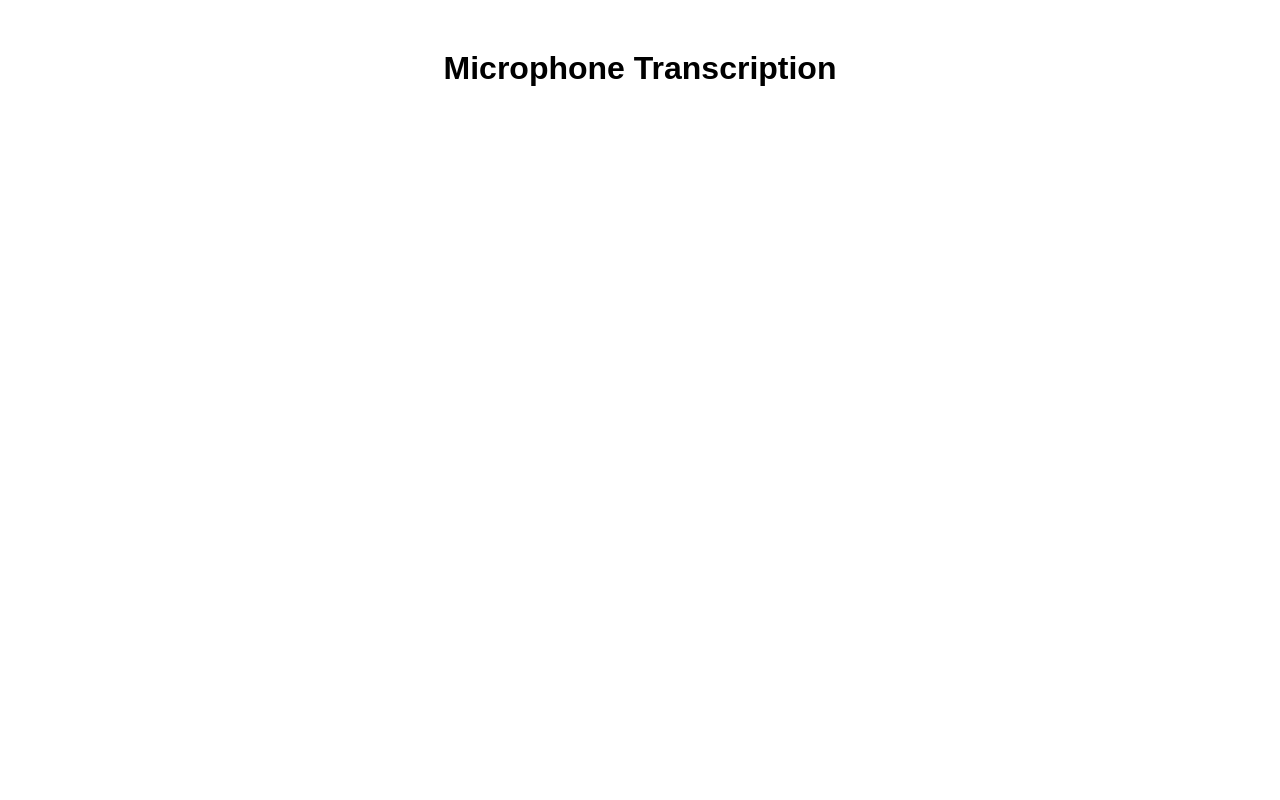
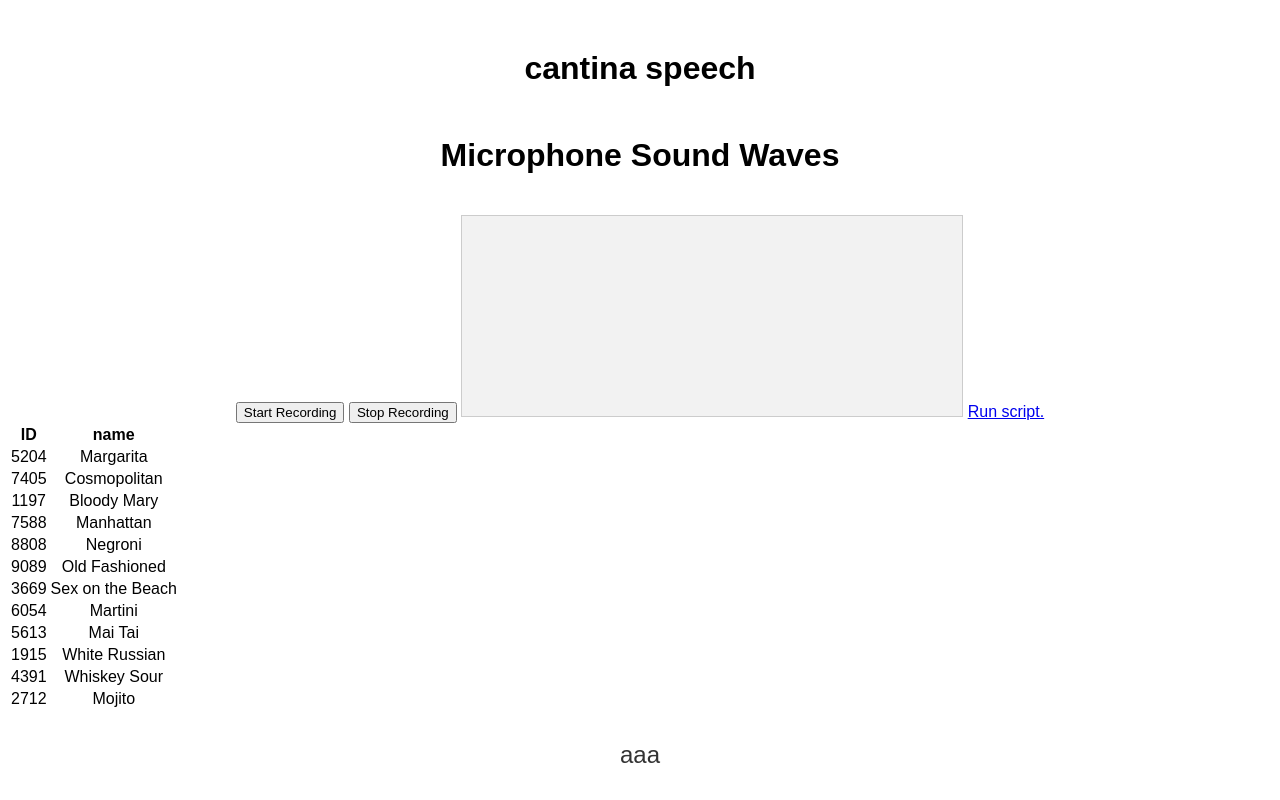
Before and after one commit to dcqe/cantina-speech, a plain HTML site: page index.html in a window 1280 px wide. Drawn offline with Linux system fonts and the light colour scheme.

Commit message:
integration

```diff
--- a/index.html
+++ b/index.html
@@ -5,8 +5,86 @@
     <link rel="stylesheet" type="text/css" href="styles.css">
 </head>
 <body>
-    <h1>Microphone Transcription</h1>
-    <div id="transcription"></div>
+    <h1>cantina speech</h1>
+    <div>
+        <span id="audiowave">
+            <h1>Microphone Sound Waves</h1>
+    <button onclick="startRecording()">Start Recording</button>
+    <button onclick="stopRecording()">Stop Recording</button>
+    <canvas id="canvas" width="500" height="200"></canvas>
+
+    <script>
+        let audioContext;
+        let mediaStreamSource;
+        let analyser;
+        let canvas, canvasCtx;
+        let animationId;
+
+        function startRecording() {
+            navigator.mediaDevices.getUserMedia({ audio: true })
+                .then(function(stream) {
+                    audioContext = new AudioContext();
+                    mediaStreamSource = audioContext.createMediaStreamSource(stream);
+                    analyser = audioContext.createAnalyser();
+
+                    mediaStreamSource.connect(analyser);
+                    analyser.connect(audioContext.destination);
+
+                    canvas = document.getElementById('canvas');
+                    canvasCtx = canvas.getContext('2d');
+
+                    animationId = requestAnimationFrame(draw);
+                })
+                .catch(function(err) {
+                    console.error('Error accessing microphone:', err);
+                });
+        }
+
+        function stopRecording() {
+            cancelAnimationFrame(animationId);
+            mediaStreamSource.disconnect();
+            analyser.disconnect();
+            audioContext.close();
+        }
+
+        function draw() {
+            const bufferLength = analyser.fftSize;
+            const dataArray = new Uint8Array(bufferLength);
+            analyser.getByteTimeDomainData(dataArray);
+
+            canvasCtx.clearRect(0, 0, canvas.width, canvas.height);
+            canvasCtx.lineWidth = 2;
+            canvasCtx.strokeStyle = 'rgb(0, 0, 0)';
+            canvasCtx.beginPath();
+
+            const sliceWidth = canvas.width * 1.0 / bufferLength;
+            let x = 0;
+
+            for(let i = 0; i < bufferLength; i++) {
+                const v = dataArray[i] / 128.0;
+                const y = v * canvas.height / 2;
+
+                if(i === 0) {
+                    canvasCtx.moveTo(x, y);
+                } else {
+                    canvasCtx.lineTo(x, y);
+                }
+
+                x += sliceWidth;
+            }
+
+            canvasCtx.lineTo(canvas.width, canvas.height / 2);
+            canvasCtx.stroke();
+
+            animationId = requestAnimationFrame(draw);
+        }
+    </script>
+
+    <a href="runscript.php">Run script.</a>
+        </span>
+        <span id="order-list"></span>
+    </div>
+    <div id="transcription">aaa</div>
 
     <script src="script.js"></script>
 </body>
--- a/script.js
+++ b/script.js
@@ -1,3 +1,65 @@
+var csvData;
+var cocktailList;
+
+// Function to handle the CSV file response
+function handleCSVResponse(response) {
+  if (!response.ok) {
+    console.error('Failed to load the CSV file:', response.status, response.statusText);
+    return;
+  }
+
+  response.text().then(function (contents) {
+    csvData = contents; // Store the CSV data in the global variable
+    console.log('CSV data:', csvData);
+    cocktailList = parseCSVFile(csvData)
+    console.log(cocktailList)
+
+    // Get the container element where the table will be displayed
+    var container = document.getElementById('order-list');
+    // Generate the HTML table and insert it into the container
+    container.innerHTML = generateHTMLTable(contents);
+});
+}
+
+// Fetch the CSV file from the server
+fetch('cocktails.csv')
+  .then(handleCSVResponse)
+  .catch(function (error) {
+    console.error('Failed to fetch the CSV file:', error);
+  });
+
+
+function generateHTMLTable(csvData) {
+    var lines = csvData.split('\n'); // Split CSV into lines
+    var tableHTML = '<table>';
+
+    // Generate table header
+    var headers = lines[0].split(',');
+    tableHTML += '<tr>';
+    for (var i = 0; i < headers.length; i++) {
+      tableHTML += '<th>' + headers[i] + '</th>';
+    }
+    tableHTML += '</tr>';
+
+    // Generate table rows
+    for (var j = 1; j < lines.length; j++) {
+      var row = lines[j].split(',');
+      tableHTML += '<tr>';
+      for (var k = 0; k < row.length; k++) {
+        tableHTML += '<td>' + row[k] + '</td>';
+      }
+      tableHTML += '</tr>';
+    }
+
+    tableHTML += '</table>';
+
+    return tableHTML;
+  }
+
+
+
+
+///////////////
 // Create a SpeechRecognition object
 const recognition = new (window.SpeechRecognition || window.webkitSpeechRecognition || window.mozSpeechRecognition || window.msSpeechRecognition)();
 
@@ -17,10 +79,10 @@ recognition.onresult = (event) => {
         let orderResult = null;
         if (result.isFinal) {
             finalTranscript += text;
-            orderResult = onTextChange(finalTranscript)
+            //orderResult = onTextChange(finalTranscript)
         } else {
             interimTranscript += text;
-            orderResult = onTextChange(interimTranscript)
+            //orderResult = onTextChange(interimTranscript)
         }
         if (orderResult !== null){
             return orderResult;
@@ -54,9 +116,7 @@ class Cocktail {
 function onTextChange(entireText) {//detect cocktail
     var trimmedText = entireText.trim();
 
-    const fs = require('fs');
-    const fileContents = fs.readFileSync('cocktails.csv', 'utf8');
-    const allCocktails = parseCSVFile(fileContents);
+
 
     for (const cocktail in allCocktails){
         if(cocktail.isEqual(trimmedText)){
@@ -70,7 +130,7 @@ function parseCSVFile(csvData) {
     const lines = csvData.split('\n');
     const cocktails = [];
 
-    for (let i = 0; i < lines.length; i++) {
+    for (let i = 1; i < lines.length; i++) {//ignore header
         let line = lines[i].trim();
         const [id, name] = line.split(',');
         if (id && name) {
--- a/styles.css
+++ b/styles.css
@@ -12,3 +12,9 @@ h1 {
     font-size: 24px;
     color: #333;
 }
+
+canvas {
+    background-color: #f2f2f2;
+    border: 1px solid #ccc;
+    margin-top: 20px;
+}
```
